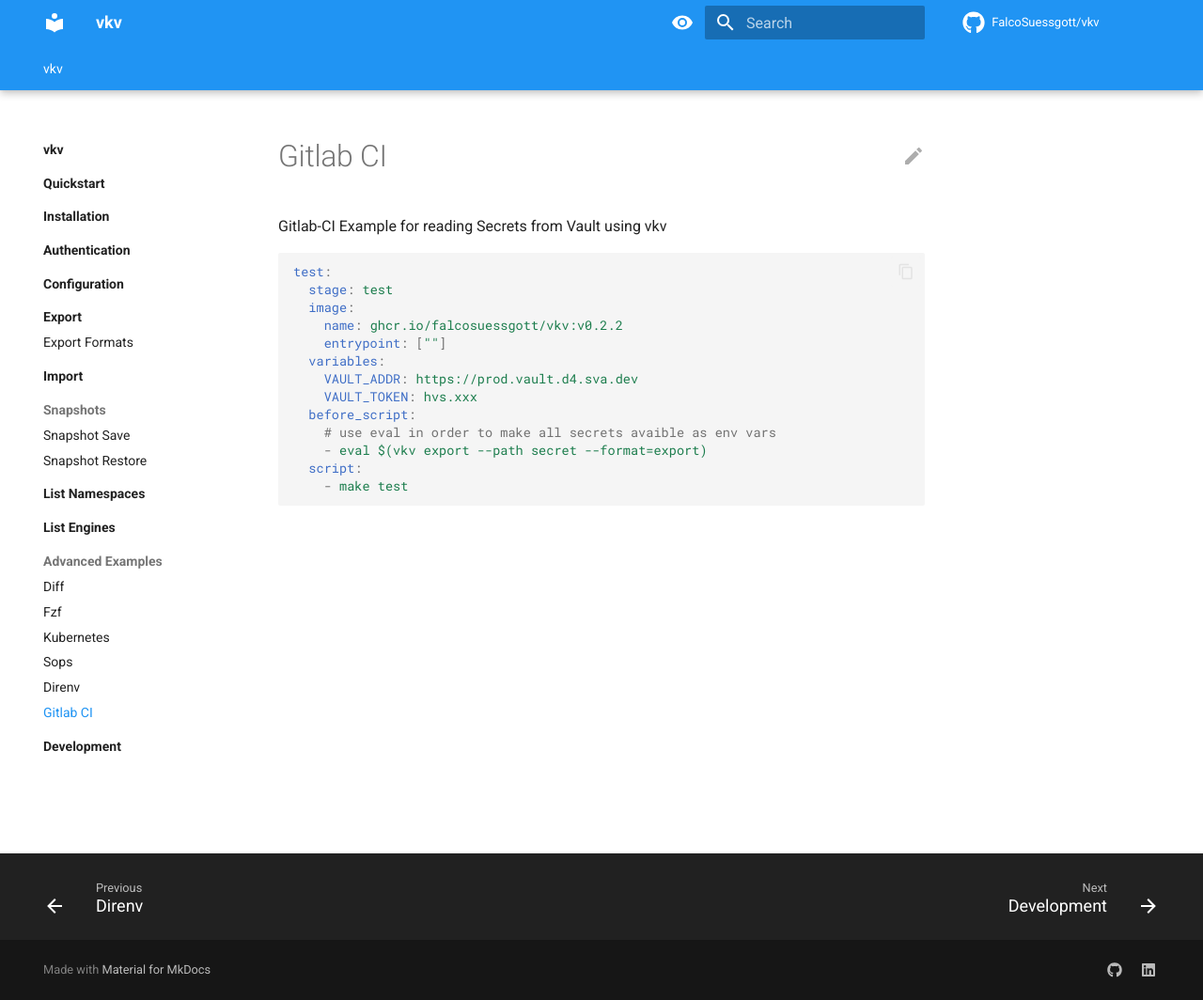
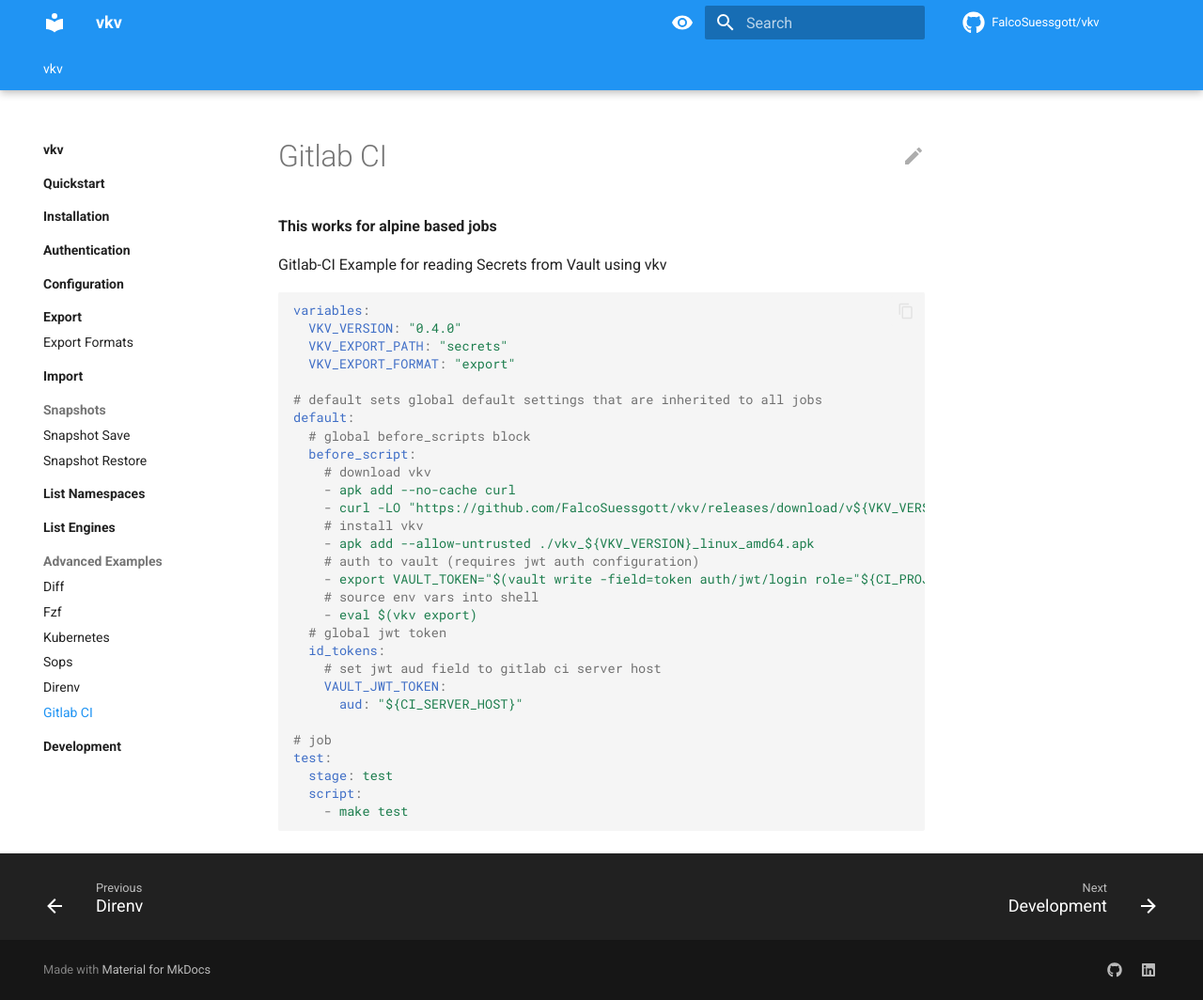
Before and after one commit to FalcoSuessgott/vkv, an MkDocs documentation site: the page built from docs/10_advanced_examples/gitlab.md, in a window 1280 px wide and 1064 px high. Shown: the whole window at 94% size. Built offline with MkDocs 1.6.1 and Material for MkDocs 9.7.7, drawn with Linux system fonts in a browser that asks for light colours; comment, search, counter and statistics services are not loaded.

Commit message:
docs(gitlab): add gitlab-ci example

````diff
--- a/docs/10_advanced_examples/gitlab.md
+++ b/docs/10_advanced_examples/gitlab.md
@@ -1,19 +1,37 @@
 # Gitlab CI
+
+**This works for alpine based jobs**
 
 Gitlab-CI Example for reading Secrets from Vault using vkv
 
 ```yaml
+variables:
+  VKV_VERSION: "0.4.0"
+  VKV_EXPORT_PATH: "secrets"
+  VKV_EXPORT_FORMAT: "export"
+
+# default sets global default settings that are inherited to all jobs
+default:
+  # global before_scripts block
+  before_script:
+    # download vkv
+    - apk add --no-cache curl
+    - curl -LO "https://github.com/FalcoSuessgott/vkv/releases/download/v${VKV_VERSION}/vkv_${VKV_VERSION}_linux_amd64.apk"
+    # install vkv
+    - apk add --allow-untrusted ./vkv_${VKV_VERSION}_linux_amd64.apk
+    # auth to vault (requires jwt auth configuration)
+    - export VAULT_TOKEN="$(vault write -field=token auth/jwt/login role="${CI_PROJECT_ROOT_NAMESPACE}" jwt="${VAULT_JWT_TOKEN}")"
+    # source env vars into shell
+    - eval $(vkv export)
+  # global jwt token
+  id_tokens:
+    # set jwt aud field to gitlab ci server host
+    VAULT_JWT_TOKEN:
+      aud: "${CI_SERVER_HOST}"
+
+# job
 test:
   stage: test
-  image:
-    name: ghcr.io/falcosuessgott/vkv:v0.2.2
-    entrypoint: [""]
-  variables:
-    VAULT_ADDR: https://prod.vault.d4.sva.dev
-    VAULT_TOKEN: hvs.xxx
-  before_script:
-    # use eval in order to make all secrets avaible as env vars
-    - eval $(vkv export --path secret --format=export)
   script:
     - make test
 ```
````
